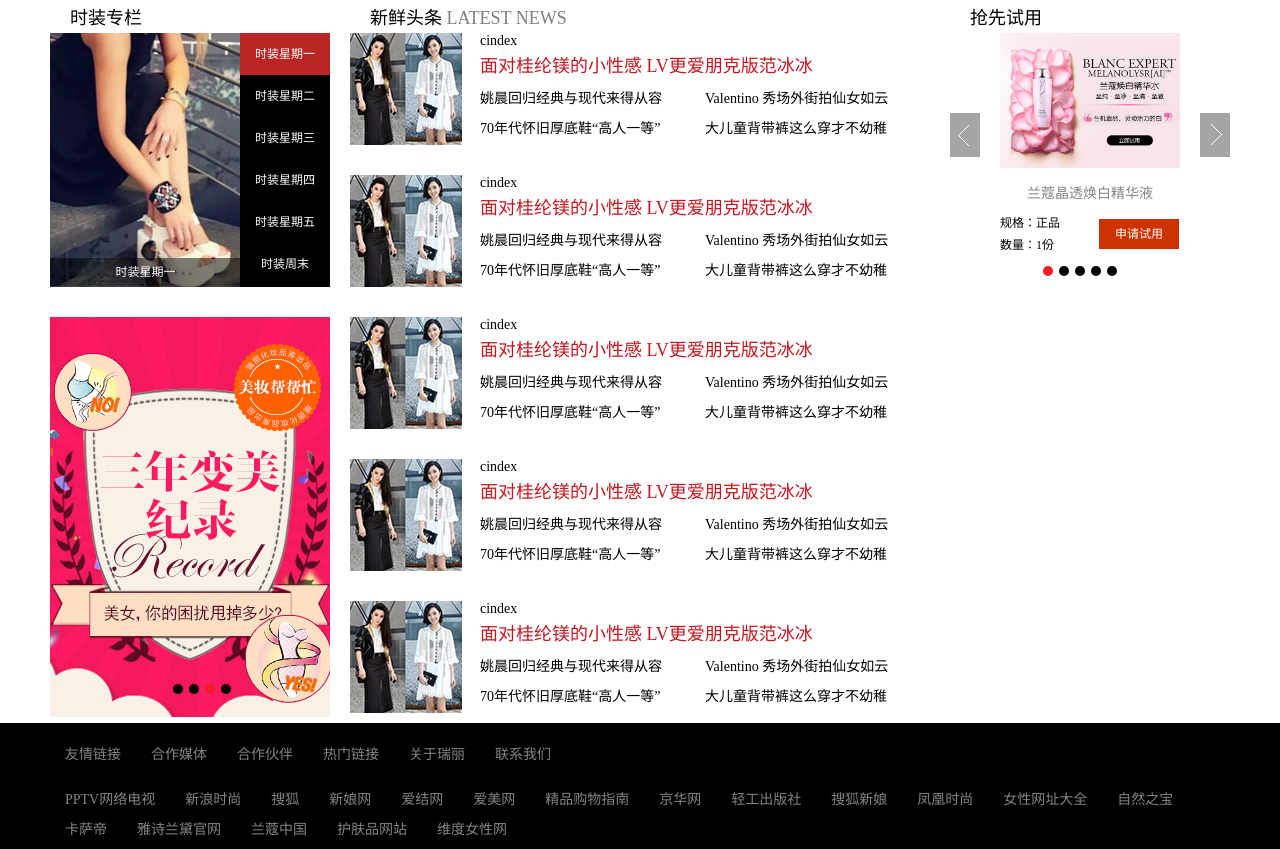
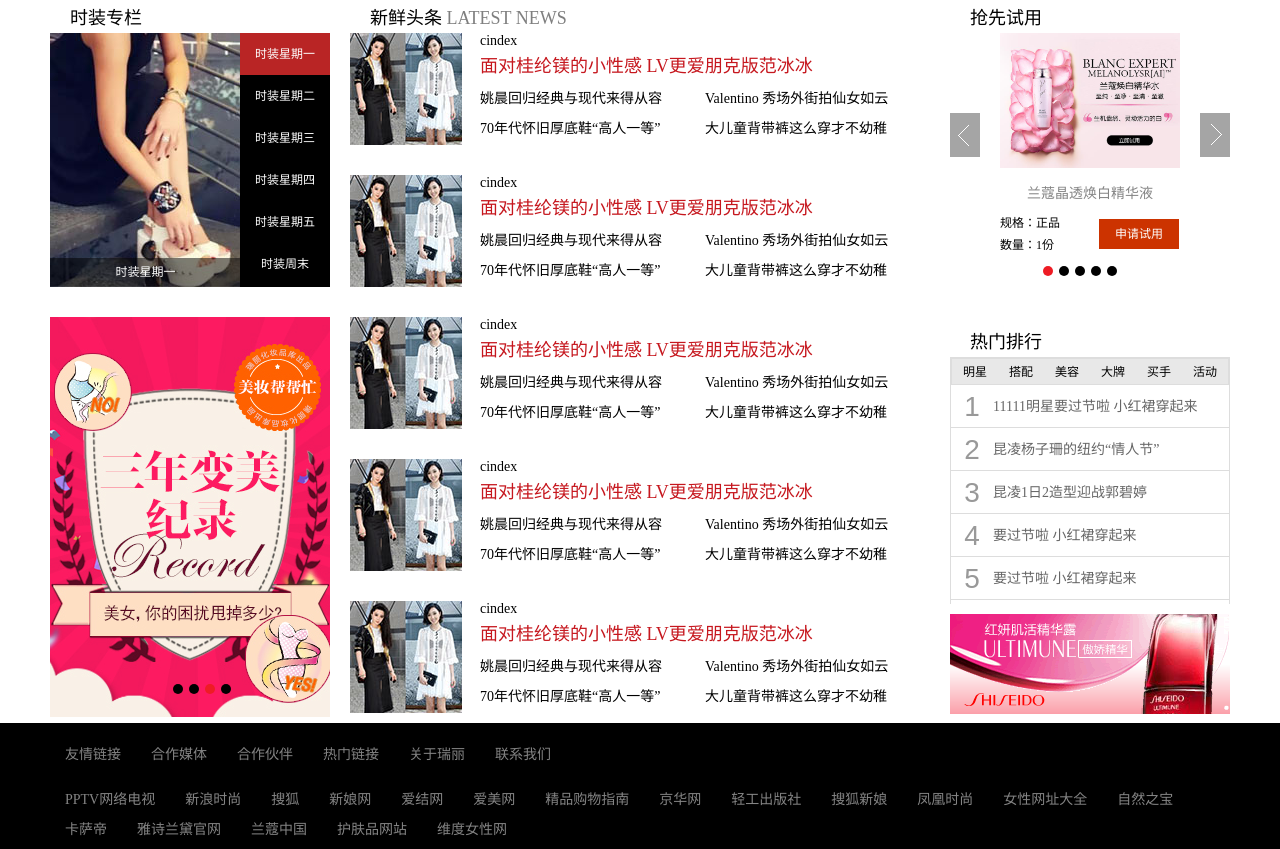
Before and after one commit to SanchunPeng/RayliWeb, a plain HTML site: page index.html in a window 1280 px wide. Shown: the part 769-1618 px from the top of the page. Drawn offline with nearby package versions, Linux system fonts and the light colour scheme.

Commit message:
添加热门排行

```diff
--- a/css/index.css
+++ b/css/index.css
@@ -101,8 +101,15 @@
 .content_one_right_btn{width:100px;margin:0 auto;}
 .content_one_right_btn ul li{width:10px;height:10px;background:#000000;float:left;border-radius: 5px;margin:3px;}
 .content_one_right_btn ul li.content_one_right_top_hover{background:#EE1C24;}
-.content_one_right_bottom{height:;margin-top:30px;}
-
+.content_one_right_bottom{height:280px;margin-top:30px;}
+.content_one_right_hotnews_box{height:247px;border:1px solid #DDDDDD;border-bottom:0px}
+.content_right_bottom_btn{height:27px;line-height: 27px;border: 1px solid #DDDDDD;border-bottom:0px;}
+.content_right_bottom_btn span{display:block;height:26px;width:46px;text-align:center;float:left;background:#E8E8E8;font-size:12px;border-bottom: 1px solid #DDDDDD;}
+.content_one_right_hotnews_select{height:220px;overflow: hidden;}
+.content_one_right_hotnews_select ul li{height:43px; line-height:43px; border-bottom:1px solid #DDDDDD;}
+.content_one_right_hotnews_select ul li a{color:#666666; font-size:14px;line-height:43px;}
+.content_one_right_hotnews_select ul li span{display:block;width:42px;height:42px;text-align:center; line-height:43px;font-size:28px; font-family:"Arial"; color:#999; float:left;}
+.content_one_right_bottom_img{height:100px; background:green; margin-top:10px;}
 /*Content_one_right End*/
 /*Content End*/
 /*Footer Start*/
--- a/index.html
+++ b/index.html
@@ -314,8 +314,68 @@
 						</div>
 					</div>
 
-					<div class="">
+					<div class="content_one_right_bottom">
+						<h3 class="h3Style">热门排行</h3>
+						<div class="content_one_right_hotnews_box">
+							<p class="content_right_bottom_btn">
+								<span class="right_btn_hover">明星</span>
+								<span>搭配</span>
+								<span>美容</span>
+								<span>大牌</span>
+								<span>买手</span>
+								<span>活动</span>
 
+							</p>
+							<div class='clear'></div>
+							<div class="content_one_right_hotnews_select">
+								<ul>
+									<li><a href="">11111明星要过节啦 小红裙穿起来</a><span>1x</span></li>
+									<li><a href="">昆凌杨子珊的纽约“情人节”</a><span></span></li>
+									<li><a href="">昆凌1日2造型迎战郭碧婷</a><span></span></li>
+									<li><a href="">要过节啦 小红裙穿起来</a><span></span></li>
+									<li><a href="">要过节啦 小红裙穿起来</a><span></span></li>
+								</ul>
+								<ul>
+									<li><a href="">搭配2222要过节啦 小红裙穿起来</a><span></span></li>
+									<li><a href="">昆凌杨子珊的纽约“情人节”</a><span></span></li>
+									<li><a href="">昆凌1日2造型迎战郭碧婷</a><span></span></li>
+									<li><a href="">要过节啦 小红裙穿起来</a><span></span></li>
+									<li><a href="">要过节啦 小红裙穿起来</a><span></span></li>
+								</ul>
+								<ul>
+									<li><a href="">美容3333要过节啦 小红裙穿起来</a><span></span></li>
+									<li><a href="">昆凌杨子珊的纽约“情人节”</a><span></span></li>
+									<li><a href="">昆凌1日2造型迎战郭碧婷</a><span></span></li>
+									<li><a href="">要过节啦 小红裙穿起来</a><span></span></li>
+									<li><a href="">要过节啦 小红裙穿起来</a><span></span></li>
+								</ul>
+								<ul>
+									<li><a href="">大牌4444要过节啦 小红裙穿起来</a><span></span></li>
+									<li><a href="">昆凌杨子珊的纽约“情人节”</a><span></span></li>
+									<li><a href="">昆凌1日2造型迎战郭碧婷</a><span></span></li>
+									<li><a href="">要过节啦 小红裙穿起来</a><span></span></li>
+									<li><a href="">要过节啦 小红裙穿起来</a><span></span></li>
+								</ul>
+								<ul>
+									<li><a href="">高街5555要过节啦 小红裙穿起来</a><span></span></li>
+									<li><a href="">昆凌杨子珊的纽约“情人节”</a><span></span></li>
+									<li><a href="">昆凌1日2造型迎战郭碧婷</a><span></span></li>
+									<li><a href="">要过节啦 小红裙穿起来</a><span></span></li>
+									<li><a href="">要过节啦 小红裙穿起来</a><span></span></li>
+								</ul>
+								<ul>
+									<li><a href="">活动6666要过节啦 小红裙穿起来</a><span></span></li>
+									<li><a href="">昆凌杨子珊的纽约“情人节”</a><span></span></li>
+									<li><a href="">昆凌1日2造型迎战郭碧婷</a><span></span></li>
+									<li><a href="">要过节啦 小红裙穿起来</a><span></span></li>
+									<li><a href="">要过节啦 小红裙穿起来</a><span></span></li>
+								</ul>
+							</div>
+						</div>
+						<div class="content_one_right_bottom_img">
+							<img src="img/right_bottom_img.png"/>
+
+						</div>
 					</div>
 				</div>
 			</div>
--- a/js/index.js
+++ b/js/index.js
@@ -100,5 +100,18 @@ $(function(){
 		}
 		$(".content_one_right_btn ul li").eq(right_index).addClass("content_one_right_top_hover").siblings("li").removeClass("content_one_right_top_hover");
 		$(".content_one_right_img").animate({left:-right_index*180},230);
-	})
+	});
+
+	//Content_one_right_bottom Start 热门排行
+	//动态添加序号
+	function addIndex(){
+		var ulLen=$(".content_one_right_hotnews_select ul").length;
+		var liLen=$(".content_one_right_hotnews_select ul li").length/6;
+		for(var i=0;i<ulLen;i++){
+			for(var j=0;j<liLen;j++){
+				$(".content_one_right_hotnews_select ul").eq(i).find("li").eq(j).find("span").text(j+1);
+			}
+		}
+	}
+	addIndex();
 })
```
Also changed, not shown: img/right_bottom_img.png (added).
